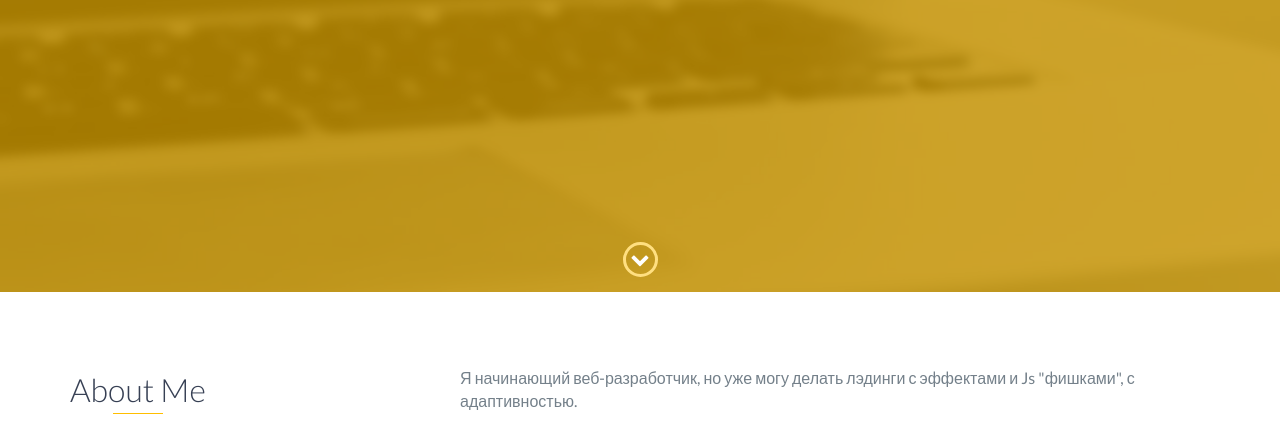
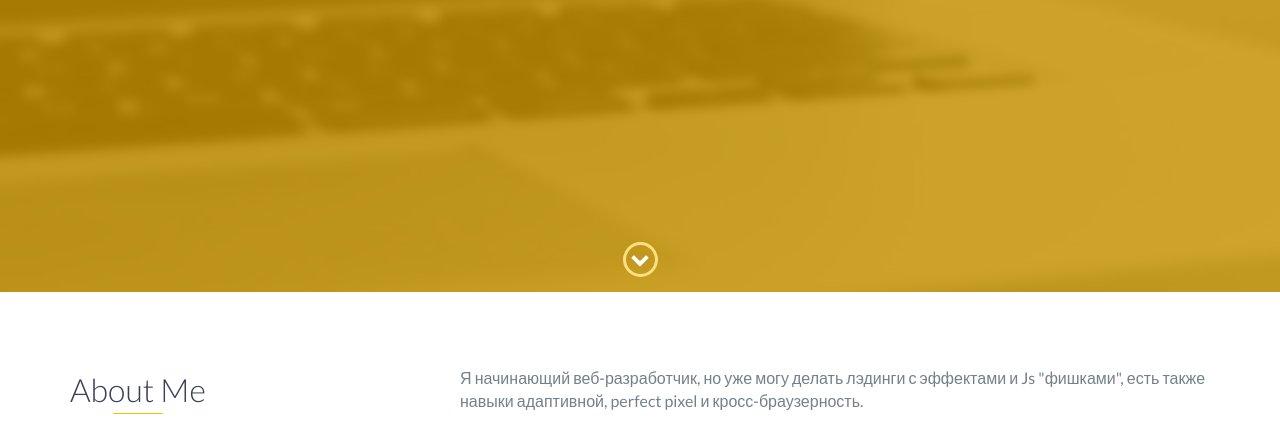
Before and after one commit to kirillNovoseletskii/portfolio.github.io, a website: page index.html in a window 1280 px wide. Shown: the part 508-952 px from the top of the page. Drawn offline with nearby package versions, Linux system fonts and the light colour scheme.

Commit message:
Update index.html

```diff
--- a/index.html
+++ b/index.html
@@ -73,7 +73,7 @@
                 </div>
                 <div class="col-md-8">
                     <p>
-                        Я  начинающий  веб-разработчик,  но  уже  могу  делать  лэдинги  с  эффектами  и  Js  "фишками", с адаптивностью.
+                        Я  начинающий  веб-разработчик,  но  уже  могу  делать  лэдинги  с  эффектами  и  Js  "фишками", есть также навыки адаптивной, perfect pixel и кросс-браузерность.
                     </p>
                 </div>
             </div>
```
